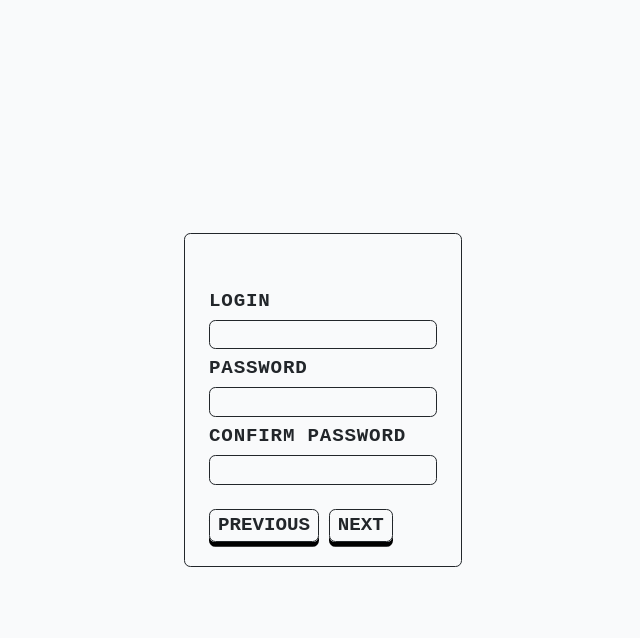
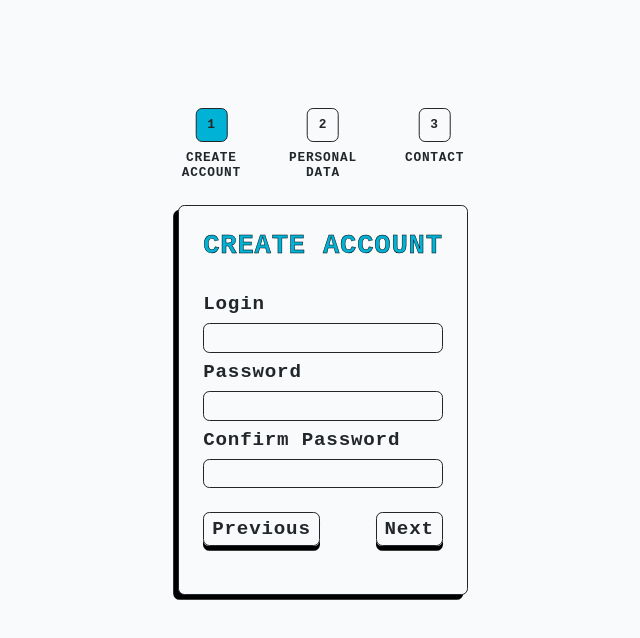
Before and after one commit to patszy/multi-step-form, a website: page index.html in a window 1280 px wide. Shown: the whole page, without its empty margins (317-957 px from the left). Drawn offline with Linux system fonts and the light colour scheme.

Commit message:
Changed querySelector, Added html5, section header and static page counter.

```diff
--- a/css/_base.scss
+++ b/css/_base.scss
@@ -1,9 +1,4 @@
-$c-white:	hsl(210, 17%, 98%);
-$c-black: hsl(210, 11%, 15%);
-$c-accent-light: hsl(190, 100%, 42%);
-$c-accent-dark: hsl(195, 100%, 39%);
-$font: 1rem "Courier new", courier, monospace;
-$fs-medium: 1.2rem;
+@import 'vars.scss';
 
 *, *::before, *::after {
   margin: 0;
--- a/css/_multistep.scss
+++ b/css/_multistep.scss
@@ -1,11 +1,12 @@
+@import 'vars.scss';
 @import 'base.scss';
 
-@mixin setBorder($property: border, $value: 1px solid $c-black, $radius: .4rem) {
+@mixin setBorder($property: border, $value: 1px solid $c-black, $radius: $border-radius) {
   #{$property}: $value;
   border-radius: $radius;
 }
 
-@mixin setSpace($property: margin, $value: 1.5rem) {
+@mixin setMargin($property: margin, $value: 1.5rem) {
   #{$property}: $value;
 }
 
@@ -13,57 +14,101 @@
   #{$property}: $value;
 }
 
+@mixin setText($property: font, $value: bold 1rem $ff, $transform: none, $letter-spacing: $l-spacing) {
+  #{$property}: $value;
+  text-transform: $transform;
+  letter-spacing: $letter-spacing;
+}
+
 .multistep {
-  @include setSpace(padding);
-  @include setBorder;
-  font: $font;
+  @include setText;
+  position: relative;
 
-  &__header {
-    @include setSpace(margin-bottom);
-    text-transform: uppercase;
+  &-header {
+    @include setText(font, bold .8rem $ff, uppercase);
     text-align: center;
+    position: absolute;
+    top: -25%;
+    left: 50%;
+    transform: translateX(-50%);
+
+    ul {
+      list-style: none;
+      display: flex;
+      gap: 3rem;
+    }
+
+    &__elem {
+      counter-increment: step 1;
+
+      &::before {
+        @include setBorder;
+        @include setMargin(margin, 0 auto .5rem);
+        content: counter(step);
+        display: block;
+        width: 2rem;
+        line-height: 2rem;
+      }
+
+      &--active::before {
+        background: $c-accent-light;
+      }
+    }
+  }
+
+  &-form {
+    @include setBorder;
+    @include setMargin(padding);
+    box-shadow: -$shadow-size-medium $shadow-size-medium black;
+  }
+
+  &-buttons {
+    @include setMargin(margin-block);
+    display: flex;
+    justify-content: space-between;
   }
 
   &__button {
     @include setBorder;
     @include setPadding;
-    @include setSpace(margin-top);
-    font: $font;
-    $effectSize: .2rem;
-    $shadowSize: .3rem;
-    font-size: $fs-medium;
-    font-weight: bold;
-    text-transform: uppercase;
+    @include setText(font, bold $fs-medium $ff, capitalize);
     background: none;
-    box-shadow: 0 $shadowSize black;
+    box-shadow: 0 $shadow-size-medium black;
     cursor: pointer;
 
     &:hover {
-      transform: translateY($effectSize);
-      box-shadow: 0 $shadowSize - $effectSize;
+      background: $c-accent-light;
+      transform: translateY($shadow-effect-size);
+      box-shadow: 0 $shadow-size-medium - $shadow-effect-size;
     }
   }
 }
 
 .card {
   display: none;
+  @include setBorder(border, none);
+
+  &__header {
+    @include setMargin(margin-block);
+    @include setText(font, bold 1.7rem $ff, uppercase);
+    text-align: center;
+    color: $c-accent-light;
+    -webkit-text-stroke: .5px black;
+  }
 
   &--active {
     display: grid;
   }
 
   label {
+    @include setText(font, bold $fs-medium $ff, capitalize);
     margin-block: .5rem;
-    font-size: $fs-medium;
-    font-weight: bold;
-    letter-spacing: .05rem;
     display: inline-block;
-    text-transform: uppercase;
   }
 
   input {
     @include setBorder;
     @include setPadding;
-    font: $font;
+    @include setText(font, $fs-low $ff);
   }
 }
--- /dev/null
+++ b/css/_vars.scss
@@ -0,0 +1,12 @@
+$c-white:	hsl(210, 17%, 98%);
+$c-black: hsl(210, 11%, 15%);
+$c-accent-light: hsl(190, 100%, 42%);
+$c-accent-dark: hsl(195, 100%, 39%);
+$ff: "Courier new", courier, monospace;
+$fs-heigh: 1.4rem;
+$fs-medium: 1.2rem;
+$fs-low: 1rem;
+$shadow-effect-size: .2rem;
+$shadow-size-medium: .3rem;
+$border-radius: .4rem;
+$l-spacing: .05rem;
--- a/index.html
+++ b/index.html
@@ -12,36 +12,43 @@
     form.multistep>div.multistep__card[data-step]*3>(label[for=""]+input[type="text" name="" id=""])*3^button[type="button"]{next}*2
   -->
   <section class="multistep">
-    <header class="multistep__header">
-      <!-- <h1>Step 1</h1> -->
+    <header class="multistep-header">
+      <ul>
+        <li class="multistep-header__elem multistep-header__elem--active">create account</li>
+        <li class="multistep-header__elem" >personal data</li>
+        <li class="multistep-header__elem" >contact</li>
+      </ul>
     </header>
-    <form action="#" class="multistep__form">
-      <div class="card" data-step="">
+    <form action="#" class="multistep-form" data-multistep-form>
+      <fieldset class="card" data-step>
+        <legend class="card__header">create account</legend>
         <label for="login">login</label>
         <input type="text" name="login" id="login">
         <label for="password">password</label>
         <input type="password" name="password" id="password">
         <label for="confirm">confirm password</label>
         <input type="password" name="confirm" id="confirm">
-      </div>
-      <div class="card" data-step="">
+      </fieldset>
+      <fieldset class="card" data-step>
+        <legend class="card__header">personal data</legend>
         <label for="name">first name</label>
         <input type="text" name="name" id="name">
         <label for="surname">last name</label>
         <input type="text" name="surname" id="surname">
         <label for="birthday">date of birth</label>
         <input type="date" name="birthday" id="birthday">
-      </div>
-      <div class="card" data-step="">
+      </fieldset>
+      <fieldset class="card" data-step>
+        <legend class="card__header">contact</legend>
         <label for="email">email</label>
         <input type="email" name="email" id="email">
         <label for="phone">phone</label>
         <input type="number" name="phone" id="phone">
-        <label for="address">address</label>
-        <input type="text" name="address" id="address" placeholder="43-600 City Street Number">
+      </fieldset>
+      <div class="multistep-buttons">
+        <button class="multistep__button" type="button" data-btn-prev>previous</button>
+        <button class="multistep__button" type="button" data-btn-next>next</button>
       </div>
-      <button class="multistep__button" type="button" id="prev">previous</button>
-      <button class="multistep__button" type="button" id="next">next</button>
     </form>
   </section>
 </body>
--- a/js/multistep.js
+++ b/js/multistep.js
@@ -1,5 +1,5 @@
-const multistepForm = document.getElementsByClassName(`multistep__form`)[0];
-const formCards = [...multistepForm.getElementsByClassName(`card`)];
+const multistepForm = document.querySelector(`[data-multistep-form]`);
+const formCards = [...multistepForm.querySelectorAll(`[data-step]`)];
 let currentCard = formCards.findIndex(step => step.classList.contains(`card--active`));
 
 //If no active card
@@ -13,9 +13,9 @@ multistepForm.addEventListener("click", (e) => {
   e.preventDefault();
   e.stopPropagation();
   //Listen event only if press button
-  if(!e.target.matches(`#next, #prev`)) return;
+  if(!e.target.matches(`[data-btn-prev], [data-btn-next]`)) return;
   //Switch left or right
-  const increment = e.target.id === `next` ? 1 : -1;
+  const increment = e.target.hasAttribute(`data-btn-next`) ? 1 : -1;
 
   const inputs = [...formCards[currentCard]?.querySelectorAll(`input`)];
   if(inputs.every(input => input.reportValidity())) {
```
Also changed, not shown: css/main.css, 1 other file.
